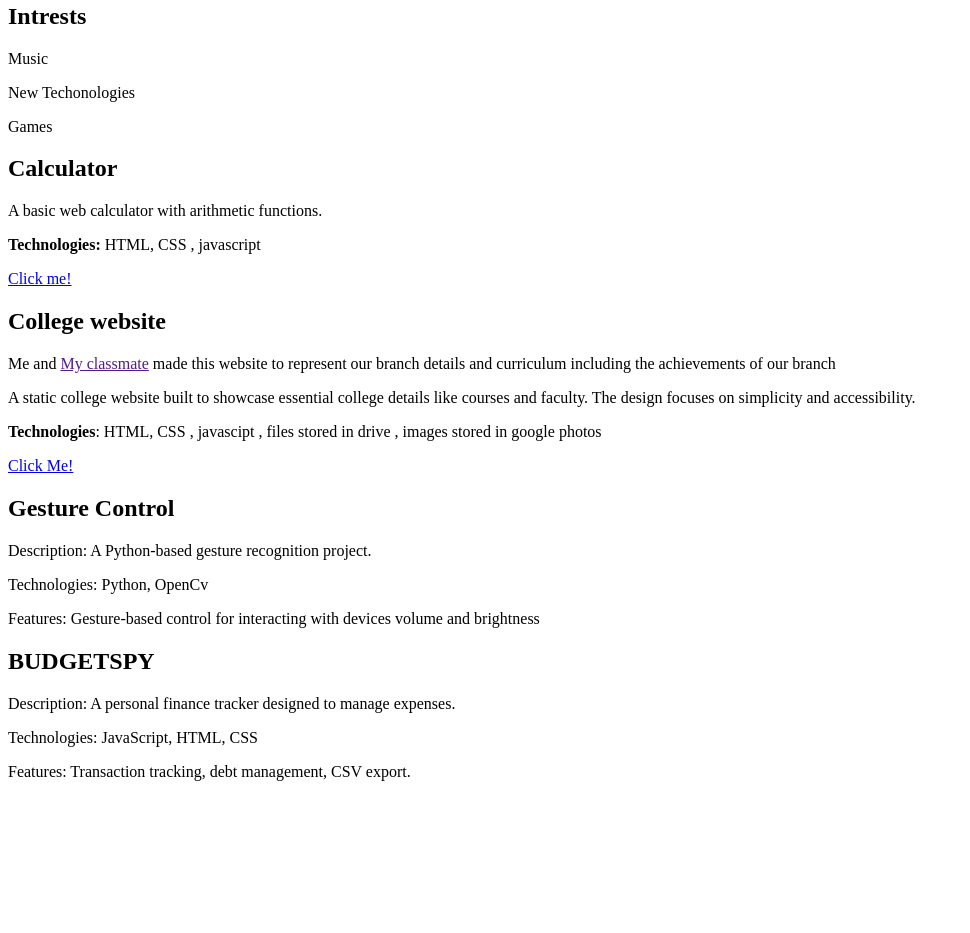
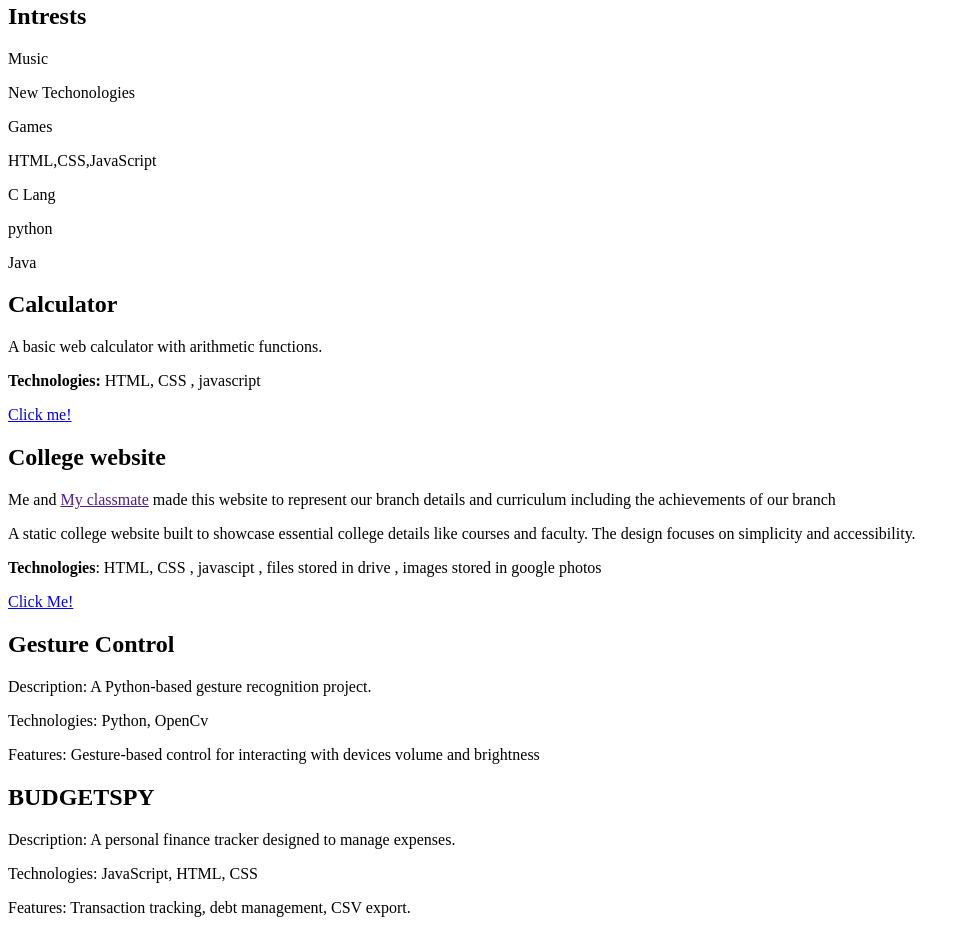
Before and after one commit to kedharvishnu20/portfolio, a plain HTML site: page index.html in a window 1280 px wide. Shown: the part 864-1797 px from the top of the page, without its empty margins (0-970 px from the left). Before the commit the page ends 1661 px from the top, so only its background shows below. Drawn offline with Linux system fonts and the light colour scheme.

Commit message:
Update index.html

```diff
--- a/index.html
+++ b/index.html
@@ -53,7 +53,12 @@
             <p>New Techonologies</p>
             <p>Games</p>
         </span>
-
+        <span class="technologies">
+            <p>HTML,CSS,JavaScript</p>
+            <P>C Lang</P>
+            <p>python</p>
+            <p>Java</p>
+        </span>
     </div>
     <div class="projects third case">
         <span class="first project">
```
